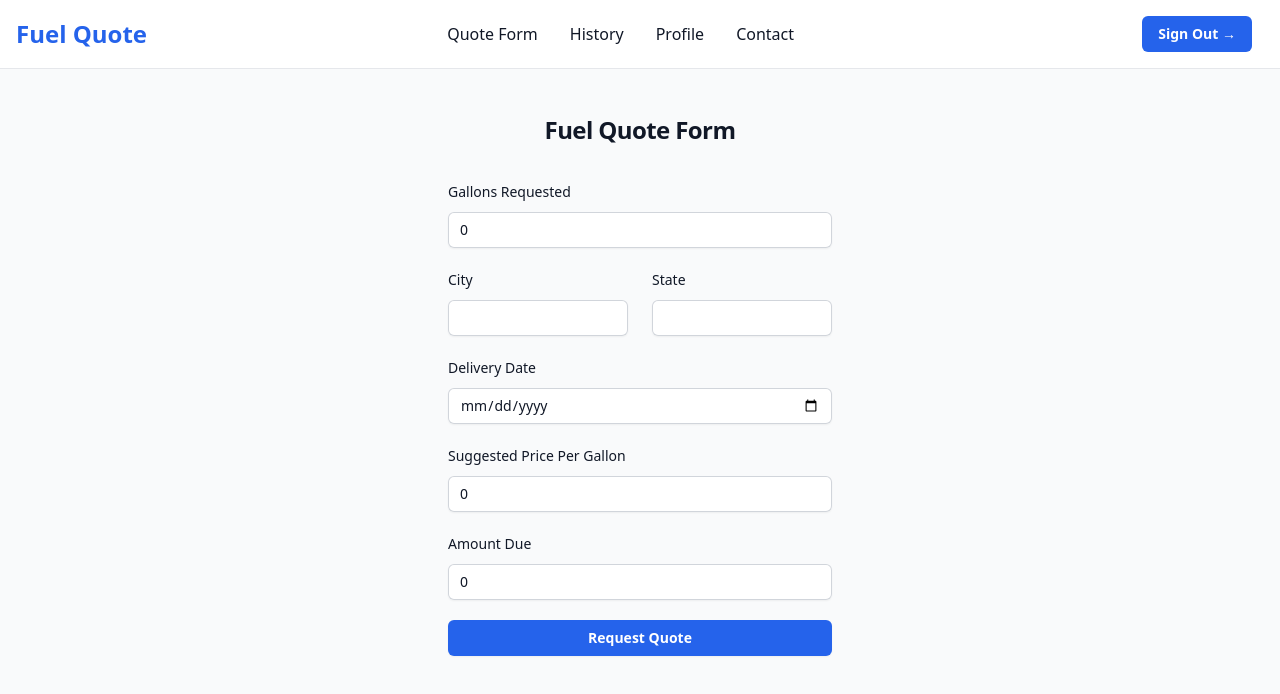
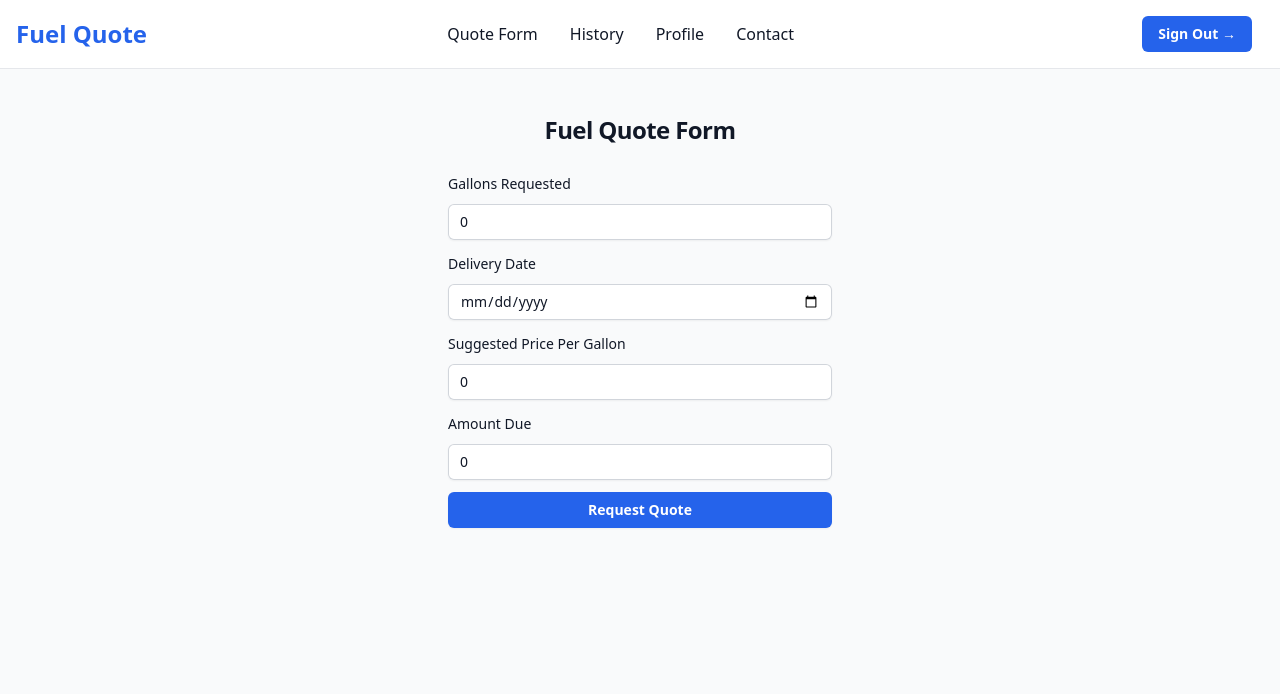
Before and after one commit to jaireid/fuel-quote-app, a React (Vite) app in the folder frontend/: page /quote in a window 1280 px wide. Shown: the top 694 px of the page. Built offline with nearby package versions, Linux system fonts and the light colour scheme; sample sign-in values are in the browser's storage.

Commit message:
Update QuoteScreen.jsx

```diff
--- a/frontend/src/screens/QuoteScreen.jsx
+++ b/frontend/src/screens/QuoteScreen.jsx
@@ -2,8 +2,6 @@ import { useState } from "react";
 
 const QuoteScreen = () => {
   const [gallons, setGallons] = useState(0);
-  const [state, setState] = useState("");
-  const [city, setCity] = useState("");
   const [deliveryDate, setDeliveryDate] = useState(new Date().toISOString());
   const [suggestedPrice, setSuggestedPrice] = useState(0);
   const [amountDue, setAmountDue] = useState(0);
@@ -22,8 +20,8 @@ const QuoteScreen = () => {
           </h2>
         </div>
 
-        <div className="mt-8 sm:mx-auto sm:w-full sm:max-w-sm">
-          <form className="space-y-5" onSubmit={submitHandler}>
+        <div className="mt-6 sm:mx-auto sm:w-full sm:max-w-sm">
+          <form className="space-y-3" onSubmit={submitHandler}>
             <div>
               <label
                 htmlFor="gallons"
@@ -42,54 +40,6 @@ const QuoteScreen = () => {
                   value={gallons}
                   onChange={(e) => setGallons(e.target.value)}
                 />
-              </div>
-            </div>
-
-            <div className="sm:col-span-3 sm:col-start-1 grid grid-cols-2 gap-6">
-              <div>
-                <div className="flex items-center justify-between">
-                  <label
-                    htmlFor="city"
-                    className="block text-sm font-medium leading-6 text-gray-900"
-                  >
-                    City
-                  </label>
-                </div>
-                <div className="mt-2">
-                  <input
-                    id="city"
-                    name="city"
-                    type="text"
-                    required
-                    readOnly
-                    disabled
-                    className="block w-full rounded-md border-0 py-1.5 text-gray-900 shadow-sm ring-1 ring-inset ring-gray-300 placeholder:text-gray-400 focus:ring-2 focus:ring-inset focus:ring-blue-600 sm:text-sm sm:leading-6"
-                    value={city}
-                  />
-                </div>
-              </div>
-
-              <div>
-                <div className="flex items-center justify-between">
-                  <label
-                    htmlFor="state"
-                    className="block text-sm font-medium leading-6 text-gray-900"
-                  >
-                    State
-                  </label>
-                </div>
-                <div className="mt-2">
-                  <input
-                    id="state"
-                    name="state"
-                    type="text"
-                    required
-                    readOnly
-                    disabled
-                    className="block w-full rounded-md border-0 py-1.5 text-gray-900 shadow-sm ring-1 ring-inset ring-gray-300 placeholder:text-gray-400 focus:ring-2 focus:ring-inset focus:ring-blue-600 sm:text-sm sm:leading-6"
-                    value={state}
-                  />
-                </div>
               </div>
             </div>
 
```
